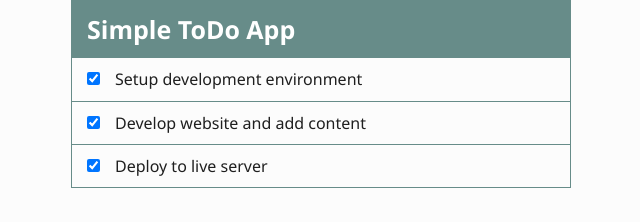
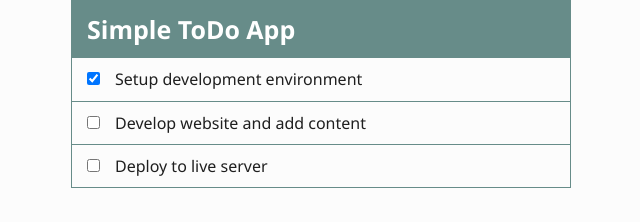
Before and after one commit to BichNganDo/ReactJs, a React (Create React App) app: page / in a window 1280 px wide. Shown: the top 222 px of the page, without its empty margins (319-959 px from the left). Built offline with nearby package versions, Linux system fonts and the light colour scheme.

Commit message:
Handle Events

```diff
--- a/src/components/ToDoApp.js
+++ b/src/components/ToDoApp.js
@@ -3,11 +3,14 @@ import Header from "../components/layout/Header";
 import ToDos from "./ToDos";
 
 class ToDoApp extends React.Component{
+    handleCheckboxChange = id => {
+        console.log("clicked on checkbox with id = " + id);
+    }
     render(){
         return (
             <div className="container">
                 <Header/>
-                <ToDos todos={this.state.todos}/>
+                <ToDos todos={this.state.todos} handleChange={this.handleCheckboxChange}/>
             </div>
         );
     }
--- a/src/components/ToDoItem.js
+++ b/src/components/ToDoItem.js
@@ -5,8 +5,8 @@ class ToDoItem extends React.Component {
         return(
             <li className="todo-item">
                 <input type="checkbox"
-                checked="this.props.todo.completed}"
-                onChange={() => console.log("clicked")}
+                checked={this.props.todo.completed}
+                onChange={() => this.props.handleChange(this.props.todo.id)}
                 />{this.props.todo.title}
             </li>
         );
--- a/src/components/ToDos.js
+++ b/src/components/ToDos.js
@@ -7,7 +7,7 @@ class ToDos extends React.Component {
             <div>
                 <ul>
                     {this.props.todos.map(todo => (
-                        <ToDoItem key={todo.id} todo={todo} />
+                        <ToDoItem key={todo.id} todo={todo} handleChange={this.props.handleChange} />
                     ))}
                 </ul>
             </div>
```
